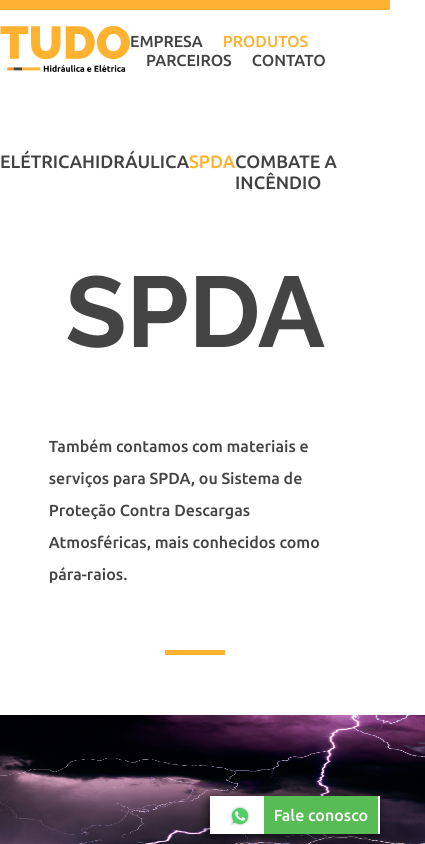
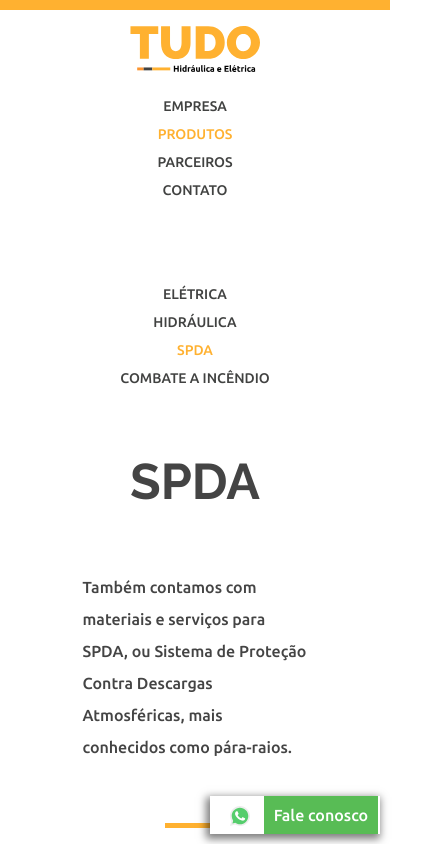
Before and after one commit to Tudohe/Tudohe.github.io, a plain HTML site: page spda.html in a window 390 px wide. Shown: the top 844 px of the page, 425 px wide, since content can reach past the window. Drawn offline with Linux system fonts and the light colour scheme.

Commit message:
correções no layout mobile

```diff
--- a/assets/css/contact.css
+++ b/assets/css/contact.css
@@ -273,3 +273,76 @@ footer h3 {
 
   }
 }
+
+@media (max-width: 450px) {
+
+  .container {
+    max-width: 300px;
+  }
+
+  header .menu {
+    flex-direction: column;
+  }
+
+  .product-menu nav {
+    text-transform: uppercase;
+    display: flex;
+    flex-direction: column;
+  }
+
+  .product-menu nav a {
+    font-size: 14px;
+    align-items: center;
+    line-height: 200%;
+    text-align: center;
+  }
+
+  header .menu a {
+    display: flex;
+    flex-direction: column;
+    align-items: center;
+    font-size: 14px;
+    line-height: 200%;
+  }
+
+  header .menu img {
+    margin-bottom: 20px;
+  }
+
+  header .menu nav a + a {
+    margin-left: 0;
+  }
+
+  main section.more p a{
+    font-size: 18px;
+  }
+
+  main section.more p {
+    font-size: 18px;
+  }
+
+  section h1 {
+    font-size: 50px;
+  }
+
+  section h2 {
+    font-size: 18px;
+  }
+
+  input, textarea {
+    width: 200px;
+  }
+
+  .number img {
+    width: 20%;
+  }
+
+    .number p {
+      font-size: 14px;
+    }
+
+  .number span {
+    font-size: 16px;
+  }
+
+}
--- a/assets/css/empresa.css
+++ b/assets/css/empresa.css
@@ -238,3 +238,50 @@ footer h3 {
 
   }
 }
+
+@media (max-width: 450px) {
+
+  .container {
+    max-width: 300px;
+  }
+
+  header .menu {
+    flex-direction: column;
+  }
+
+  header .menu a {
+    display: flex;
+    flex-direction: column;
+    align-items: center;
+    font-size: 14px;
+    line-height: 200%;
+  }
+
+  header .menu img {
+    margin-bottom: 20px;
+  }
+
+  header .menu nav a + a {
+    margin-left: 0;
+  }
+
+  main section.more p a{
+    font-size: 18px;
+  }
+
+  main section.more p {
+    font-size: 18px;
+  }
+
+  main h1 {
+    font-size: 50px;
+  }
+
+  .social-part img {
+    width: 100%;
+    height: 100%;
+    background-repeat: no-repeat;
+    background-size: cover;
+  }
+
+}
--- a/assets/css/index.css
+++ b/assets/css/index.css
@@ -634,7 +634,7 @@ main section.contact .content p {
 @media (max-width: 450px) {
 
   .container {
-    max-width: 400px;
+    max-width: 300px;
   }
 
   header .menu {
@@ -683,14 +683,13 @@ main section.contact .content p {
 
 
   main section.hero.social .content h2 {
-    max-width: 400px;
-    max-height: 100%;
+    max-width: 300px;
     font-size: 30px;
   }
 
   main section.hero.social .content p {
-    max-width: 200px;
-    font-size: 14px;
+    max-width: 80%;
+    font-size: 12px;
   }
 
   main section.hero.social .image {
--- a/assets/css/parceiros.css
+++ b/assets/css/parceiros.css
@@ -179,3 +179,64 @@ footer h3 {
 
   }
 }
+
+@media (max-width: 450px) {
+
+  .container {
+    max-width: 300px;
+  }
+
+  header .menu {
+    flex-direction: column;
+  }
+
+  .product-menu nav {
+    text-transform: uppercase;
+    display: flex;
+    flex-direction: column;
+  }
+
+  .product-menu nav a {
+    font-size: 14px;
+    align-items: center;
+    line-height: 200%;
+    text-align: center;
+  }
+
+  header .menu a {
+    display: flex;
+    flex-direction: column;
+    align-items: center;
+    font-size: 14px;
+    line-height: 200%;
+  }
+
+  header .menu img {
+    margin-bottom: 20px;
+  }
+
+  header .menu nav a + a {
+    margin-left: 0;
+  }
+
+  main section.more p a{
+    font-size: 18px;
+  }
+
+  main section.more p {
+    font-size: 18px;
+  }
+
+  main h1 {
+    font-size: 50px;
+  }
+
+  main h2 {
+    font-size: 24px;
+  }
+
+  .companies img {
+    width: 30%;
+    height: 80%;
+  }
+}
--- a/assets/css/produtos.css
+++ b/assets/css/produtos.css
@@ -179,7 +179,7 @@ footer h3 {
     font-size: 18px;
   }
 
-  .img-1 p, .img-2 p, .img-3 p {
+  .img-1 p, .img-2 p {
     margin-bottom: 30px;
   }
 
@@ -221,3 +221,69 @@ footer h3 {
 
   }
 }
+
+@media (max-width: 450px) {
+
+  .container {
+    max-width: 300px;
+  }
+
+  header .menu {
+    flex-direction: column;
+  }
+
+  .product-menu nav {
+    text-transform: uppercase;
+    display: flex;
+    flex-direction: column;
+  }
+
+  .product-menu nav a {
+    font-size: 14px;
+    align-items: center;
+    line-height: 200%;
+    text-align: center;
+  }
+
+  header .menu a {
+    display: flex;
+    flex-direction: column;
+    align-items: center;
+    font-size: 14px;
+    line-height: 200%;
+  }
+
+  header .menu img {
+    margin-bottom: 20px;
+  }
+
+  header .menu nav a + a {
+    margin-left: 0;
+  }
+
+  main section.more p a{
+    font-size: 18px;
+  }
+
+  main section.more p {
+    font-size: 18px;
+  }
+
+  main h1 {
+    font-size: 50px;
+  }
+
+  img {
+    width: 100%;
+  }
+
+  .img-1 h4, .img-2 h4 {
+    width: 90%;
+    text-align: center;
+  }
+
+  .img-1 p, .img-2 p {
+    width: 80%;
+  }
+
+}
```
Also changed, not shown: parceiros.html (+2 -2 lines).
